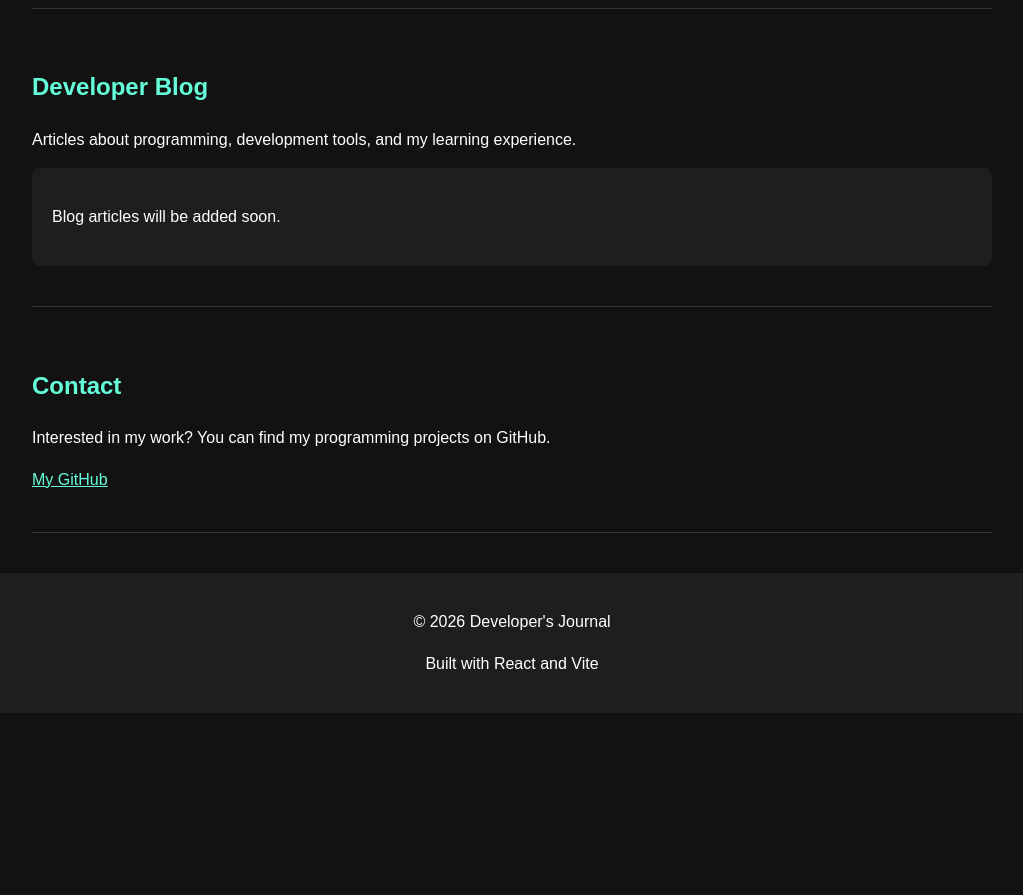
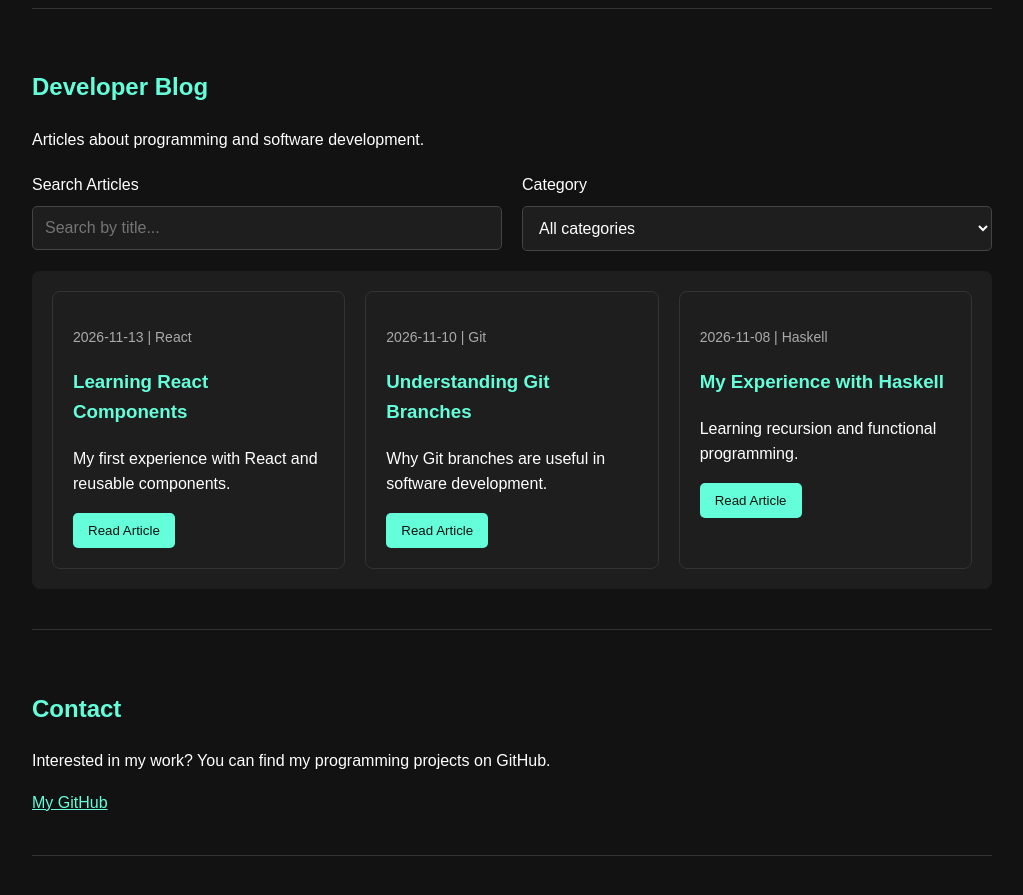
Before and after one commit to DizzyWaters/portfolio-blog, a React (Vite) app: page / in a window 1280 px wide. Shown: the part 1920-2815 px from the top of the page, without its empty margins (128-1151 px from the left). Before the commit the page ends 2633 px from the top, so only its background shows below. Built offline with nearby package versions, Linux system fonts and the light colour scheme.

Commit message:
added blogs, search, category filter

```diff
--- a/src/components/Blog.jsx
+++ b/src/components/Blog.jsx
@@ -1,16 +1,95 @@
+import { useState } from 'react';
+
+import { posts } from '../data/posts.js';
+import BlogPost from './BlogPost.jsx';
+
 function Blog() {
+  // React state
+  const [search, setSearch] = useState('');
+  const [category, setCategory] = useState('All');
+  const [openPostId, setOpenPostId] = useState(null);
+
+  // Get available categories
+  const categories = [
+    'All',
+    ...new Set(posts.map((post) => post.category))
+  ];
+
+  // Filter articles
+  const filteredPosts = posts.filter((post) => {
+    const matchesSearch = post.title
+      .toLowerCase()
+      .includes(search.trim().toLowerCase());
+
+    const matchesCategory =
+      category === 'All' || post.category === category;
+
+    return matchesSearch && matchesCategory;
+  });
+
   return (
     <section id="blog">
       <h2>Developer Blog</h2>
 
       <p>
-        Articles about programming, development tools,
-        and my learning experience.
+        Articles about programming and software development.
       </p>
 
+      <div className="blog-controls">
+
+        <div className="blog-control">
+          <label htmlFor="blog-search">
+            Search Articles
+          </label>
+
+          <input
+            id="blog-search"
+            type="search"
+            placeholder="Search by title..."
+            value={search}
+            onChange={(event) => setSearch(event.target.value)}
+          />
+        </div>
+
+        <div className="blog-control">
+          <label htmlFor="blog-category">
+            Category
+          </label>
+
+          <select
+            id="blog-category"
+            value={category}
+            onChange={(event) => setCategory(event.target.value)}
+          >
+            {categories.map((item) => (
+              <option key={item} value={item}>
+                {item === 'All' ? 'All categories' : item}
+              </option>
+            ))}
+          </select>
+        </div>
+
+      </div>
+
       <div className="blog-container">
-        <p>Blog articles will be added soon.</p>
+        {filteredPosts.length === 0 ? (
+          <p>No articles found.</p>
+        ) : (
+          filteredPosts.map((post) => (
+            <BlogPost
+              key={post.id}
+              post={post}
+              isOpen={openPostId === post.id}
+              onToggle={() =>
+                setOpenPostId((current) =>
+                  current === post.id ? null : post.id
+                )
+              }
+            />
+          ))
+        )}
       </div>
+
     </section>
   );
 }
--- a/src/components/BlogPost.jsx
+++ b/src/components/BlogPost.jsx
@@ -0,0 +1,35 @@
+function BlogPost({ post, isOpen, onToggle }) {
+  return (
+    <article className={`blog-card ${isOpen ? "expanded" : ""}`}>
+
+      <p className="blog-meta">
+        {post.date} | {post.category}
+      </p>
+
+      <h3>{post.title}</h3>
+
+      <p>{post.excerpt}</p>
+
+      <button
+        type="button"
+        onClick={onToggle}
+        aria-expanded={isOpen}
+        aria-controls={`post-content-${post.id}`}
+      >
+        {isOpen ? "Close Article" : "Read Article"}
+      </button>
+
+      {isOpen && (
+        <div
+          id={`post-content-${post.id}`}
+          className="blog-content"
+        >
+          <p>{post.content}</p>
+        </div>
+      )}
+
+    </article>
+  );
+}
+
+export default BlogPost;
--- a/src/data/posts.js
+++ b/src/data/posts.js
@@ -0,0 +1,56 @@
+export const posts = [
+  {
+    id: 1,
+    title: "Learning React Components",
+    date: "2026-11-13",
+    category: "React",
+    excerpt: "My first experience with React and reusable components.",
+    content: `
+      React is a JavaScript library used to build user interfaces.
+
+      One important concept in React is component-based
+      architecture. Instead of writing an entire website
+      in one HTML file, we divide it into smaller components.
+
+      Components make our code easier to maintain and reuse.
+      In my portfolio project, I created separate components
+      for the header, projects, blog, and contact sections.
+    `
+  },
+
+  {
+    id: 2,
+    title: "Understanding Git Branches",
+    date: "2026-11-10",
+    category: "Git",
+    excerpt: "Why Git branches are useful in software development.",
+    content: `
+      Git branches allow developers to work on different
+      features without immediately changing the main project.
+
+      For example, we can create a new branch for developing
+      a blogging system while keeping the main branch stable.
+
+      After testing our changes, we can merge the branch
+      back into the main project.
+    `
+  },
+
+  {
+    id: 3,
+    title: "My Experience with Haskell",
+    date: "2026-11-08",
+    category: "Haskell",
+    excerpt: "Learning recursion and functional programming.",
+    content: `
+      Haskell is a functional programming language.
+
+      During my laboratory work, I implemented recursive
+      functions for calculating sums, finding maximum
+      values, and sorting lists.
+
+      Functional programming helped me understand
+      recursion, pattern matching, and pure functions.
+    `
+  }
+];
--- a/src/styles/index.css
+++ b/src/styles/index.css
@@ -151,3 +151,97 @@ footer {
 .project-card a:hover {
   text-decoration: underline;
 }
+
+
+/* Blog Controls */
+
+.blog-controls {
+  display: grid;
+  grid-template-columns: 1fr 1fr;
+  gap: 20px;
+  margin: 20px 0;
+}
+
+.blog-control {
+  display: flex;
+  flex-direction: column;
+  gap: 8px;
+}
+
+.blog-control input,
+.blog-control select {
+  width: 100%;
+  padding: 12px;
+  background-color: #1e1e1e;
+  color: #ffffff;
+  border: 1px solid #444;
+  border-radius: 5px;
+  font-size: 16px;
+}
+
+/* Blog Cards */
+
+.blog-container {
+  display: grid;
+  grid-template-columns: repeat(
+    auto-fit,
+    minmax(min(100%, 280px), 1fr)
+  );
+  gap: 20px;
+}
+
+.blog-card {
+  min-width: 0;
+  padding: 20px;
+  background-color: #1e1e1e;
+  border: 1px solid #333;
+  border-radius: 8px;
+}
+
+.blog-card h3 {
+  color: #64ffda;
+}
+
+.blog-meta {
+  font-size: 14px;
+  color: #aaa;
+}
+
+/* Blog Buttons */
+
+.blog-card button {
+  padding: 10px 15px;
+  background-color: #64ffda;
+  color: #121212;
+  border: none;
+  border-radius: 5px;
+  cursor: pointer;
+}
+
+.blog-card button:hover {
+  background-color: #45d9b9;
+}
+
+/* Expanded Article */
+
+.blog-card.expanded {
+  grid-column: 1 / -1;
+}
+
+.blog-content {
+  margin-top: 20px;
+  padding-top: 20px;
+  border-top: 1px solid #444;
+}
+
+.blog-content p {
+  white-space: pre-line;
+}
+
+/* Mobile Layout */
+
+@media (max-width: 600px) {
+  .blog-controls {
+    grid-template-columns: 1fr;
+  }
+}
```
